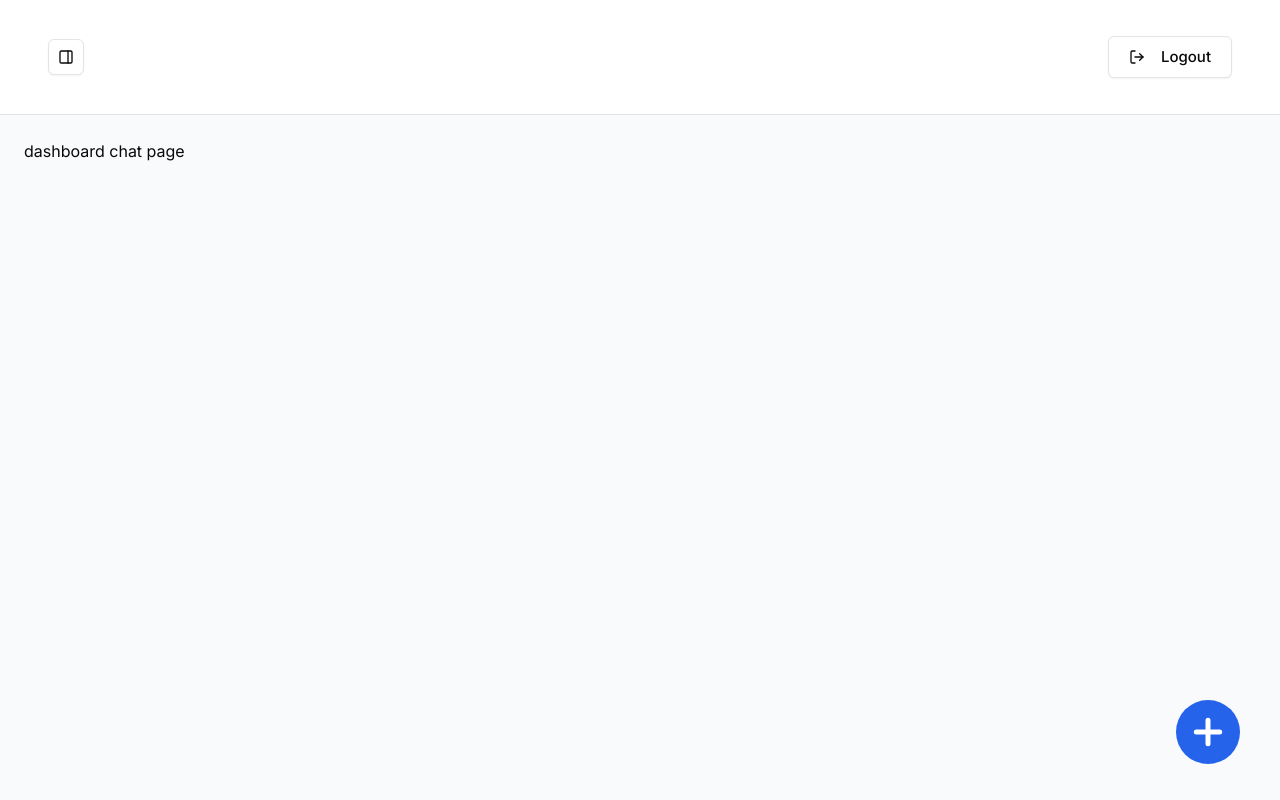
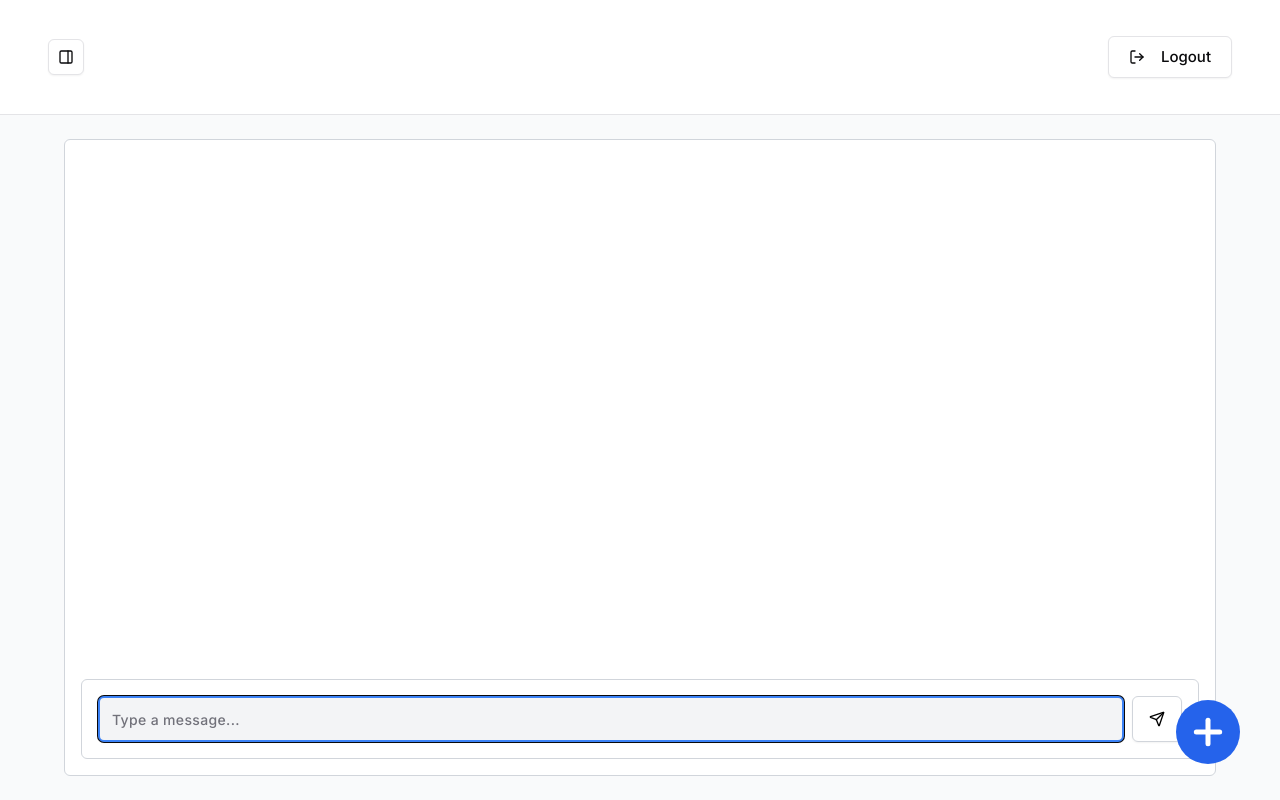
Before and after one commit to GurneeshBudhiraja/Smart-Receipt-Manager, a Next.js app: page /dashboard/chat in a window 1280 px wide. Built offline with nearby package versions, Linux system fonts and the light colour scheme.

Commit message:
Feature: complete the `dashboard/chat` page

```diff
--- a/src/app/dashboard/chat/page.tsx
+++ b/src/app/dashboard/chat/page.tsx
@@ -1,7 +1,82 @@
-import React from "react";
+"use client";
+import React, { useEffect, useRef, useState } from "react";
+import { Send } from "lucide-react";
+import { Button } from "@/components/ui/button";
+import { Input } from "@/components/ui/input";
 
-function page() {
-  return <div>dashboard chat page</div>;
+interface Message {
+  id: number;
+  text: string;
+  sender: "user" | "bot";
 }
 
-export default page;
+export default function ChatInterface() {
+  const [messages, setMessages] = useState<Message[]>([]);
+  const [inputMessage, setInputMessage] = useState("");
+  const chatEndRef = useRef<HTMLDivElement>(null);
+  useEffect(() => {
+    chatEndRef.current?.scrollIntoView({ behavior: "smooth" });
+  }, [messages]);
+  const handleSendMessage = (e: React.FormEvent) => {
+    e.preventDefault();
+    if (inputMessage.trim()) {
+      const newMessage: Message = {
+        id: Date.now(),
+        text: inputMessage,
+        sender: "user",
+      };
+      setMessages([...messages, newMessage]);
+      setInputMessage("");
+      // Here you would typically send the message to your backend
+      // and handle the response
+    }
+  };
+
+  return (
+    <div
+      className={`flex flex-col h-full bg-white rounded-md max-w-6xl mx-auto border border-gray-300`}
+    >
+      <div className="flex-1 overflow-y-auto p-4 space-y-4 ">
+        {messages.map((message) => (
+          <div
+            key={message.id}
+            className={`flex ${
+              message.sender === "user" ? "justify-end" : "justify-start"
+            }`}
+          >
+            <div
+              ref={chatEndRef}
+              className={`max-w-xs md:max-w-md lg:max-w-xl rounded-lg p-3 ${
+                message.sender === "user"
+                  ? "bg-gray-200 text-black"
+                  : "bg-blue-500 text-white"
+              }`}
+            >
+              {message.text}
+            </div>
+          </div>
+        ))}
+      </div>
+      <form onSubmit={handleSendMessage} className="p-4 box-border">
+        <div className="flex justify-center items-center space-x-2 max-w-6xl mx-auto lg:border-gray-300 lg:border p-4 rounded-md h-20">
+          <Input
+            type="text"
+            autoFocus
+            value={inputMessage}
+            onChange={(e) => setInputMessage(e.target.value)}
+            placeholder="Type a message..."
+            className="flex-1 bg-gray-100 text-black placeholder-gray-500 border-gray-300 ring-1 ring-gray-200 h-full font-medium tracking-wide focus:border-blue-500 focus:border-2 focus:ring-blue-500 focus:outline-none"
+          />
+          <Button
+            type="submit"
+            variant="outline"
+            className="bg-white text-black border border-gray-300 hover:bg-gray-100 h-full focus:border-2 focus:border-blue-500 focus:outline-none"
+          >
+            <Send className="h-5 w-5" />
+            <span className="sr-only">Send</span>
+          </Button>
+        </div>
+      </form>
+    </div>
+  );
+}
--- a/src/app/dashboard/layout.tsx
+++ b/src/app/dashboard/layout.tsx
@@ -1,12 +1,14 @@
 import DashboardHeader from "@/components/dashboard-header";
 import { Plus } from "lucide-react";
+import { headers } from "next/headers";
 
-export default function DashboardLayout({
+export default async function DashboardLayout({
   children,
 }: {
   children: React.ReactNode;
 }) {
-  console.log("heelo");
+  const headersList = await headers();
+  const pathname = headersList.get("x-pathname") || "";
   return (
     <div>
       <div className="flex h-screen bg-white w-screen ">
@@ -15,7 +17,11 @@ export default function DashboardLayout({
           <main className="flex-1 overflow-x-hidden overflow-y-auto bg-gray-50 p-6">
             {children}
           </main>
-          <div className="absolute right-10 bottom-9 bg-blue-600 hover:bg-blue-700 active:bg-blue-800 p-3 rounded-full cursor-pointer">
+          <div
+            className={`absolute right-10 bottom-9 bg-blue-600 hover:bg-blue-700 active:bg-blue-800 p-3 rounded-full cursor-pointer ${
+              pathname === "/dashboard/chat" ? "hidden" : ""
+            }`}
+          >
             <Plus size={40} strokeWidth={3} color="white" />
           </div>
         </div>
--- a/src/app/login/page.tsx
+++ b/src/app/login/page.tsx
@@ -2,7 +2,7 @@ import LoginForm from "@/components/login-form";
 
 export default function LoginPage() {
   return (
-    <div className="min-h-screen flex items-center justify-center bg-stone-50 py-12 px-4 sm:px-6 lg:px-8">
+    <div className="min-h-screen flex items-center justify-center flex-col bg-stone-50 py-12 px-4 sm:px-6 lg:px-8">
       <LoginForm />
     </div>
   );
--- a/src/components/login-form.tsx
+++ b/src/components/login-form.tsx
@@ -16,6 +16,7 @@ import {
 } from "@/components/ui/card";
 import { LoginWithEmail } from "@/types/auth.types";
 import { useState } from "react";
+import { ChevronLeft } from "lucide-react";
 
 export default function LoginForm() {
   const {
@@ -56,7 +57,15 @@ export default function LoginForm() {
   }
 
   return (
-    <Card className="w-full max-w-md mx-auto bg-white shadow-lg">
+    <div className="w-full  max-w-md mx-auto space-y-2">
+      <Link
+        href="/"
+        className="text-blue-500 hover:text-blue-600 text-lg font-semibold flex gap-1 items-center"
+      >
+        <ChevronLeft />
+        Back to Home
+      </Link>
+      <Card className="w-full shadow-lg ">
         <CardHeader className="space-y-1">
           <CardTitle className="text-2xl font-bold text-gray-900">
             Login
@@ -109,7 +118,9 @@ export default function LoginForm() {
                 }`}
               />
               {errors.password && (
-              <p className="text-red-500 text-sm">{errors.password.message}</p>
+                <p className="text-red-500 text-sm">
+                  {errors.password.message}
+                </p>
               )}
             </div>
             <Button
@@ -136,5 +147,6 @@ export default function LoginForm() {
           </p>
         </CardFooter>
       </Card>
+    </div>
   );
 }
--- a/src/components/signup-form.tsx
+++ b/src/components/signup-form.tsx
@@ -16,6 +16,7 @@ import {
 } from "@/components/ui/card";
 import { useState } from "react";
 import { SignupWithEmail } from "@/types/auth.types"; // Assuming you have this type
+import { ChevronLeft } from "lucide-react";
 
 export default function SignupForm() {
   const {
@@ -60,7 +61,15 @@ export default function SignupForm() {
   }
 
   return (
-    <Card className="w-full max-w-md mx-auto bg-white shadow-lg">
+    <div className="w-full  max-w-md mx-auto space-y-2">
+      <Link
+        href="/"
+        className="text-blue-500 hover:text-blue-600 text-lg font-semibold flex gap-1 items-center "
+      >
+        <ChevronLeft />
+        Back to Home
+      </Link>
+      <Card className="w-full shadow-lg">
         <CardHeader className="space-y-1">
           <CardTitle className="text-2xl font-bold text-gray-900">
             Sign Up
@@ -114,7 +123,9 @@ export default function SignupForm() {
                 }`}
               />
               {errors.password && (
-              <p className="text-red-500 text-sm">{errors.password.message}</p>
+                <p className="text-red-500 text-sm">
+                  {errors.password.message}
+                </p>
               )}
             </div>
 
@@ -168,5 +179,6 @@ export default function SignupForm() {
           </p>
         </CardFooter>
       </Card>
+    </div>
   );
 }
```
Also changed, not shown: src/components/ui/input.tsx (+7 -7 lines), src/middleware.ts (+6 -7 lines). Lines whose indentation alone changed are shown as unchanged.
